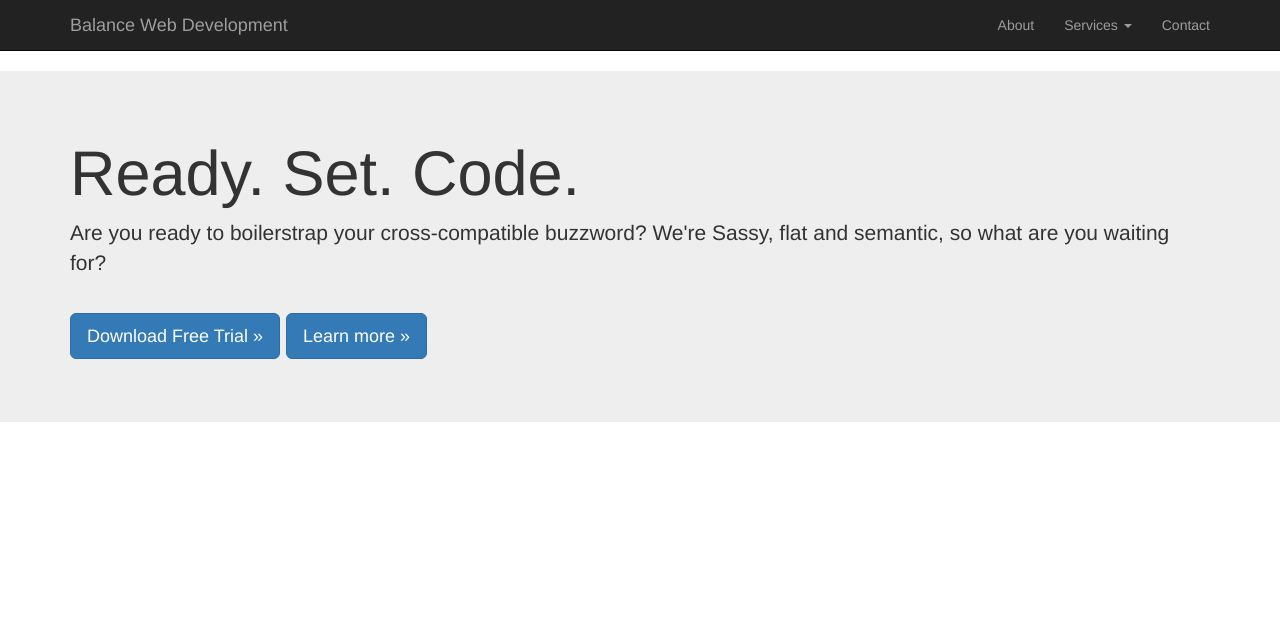
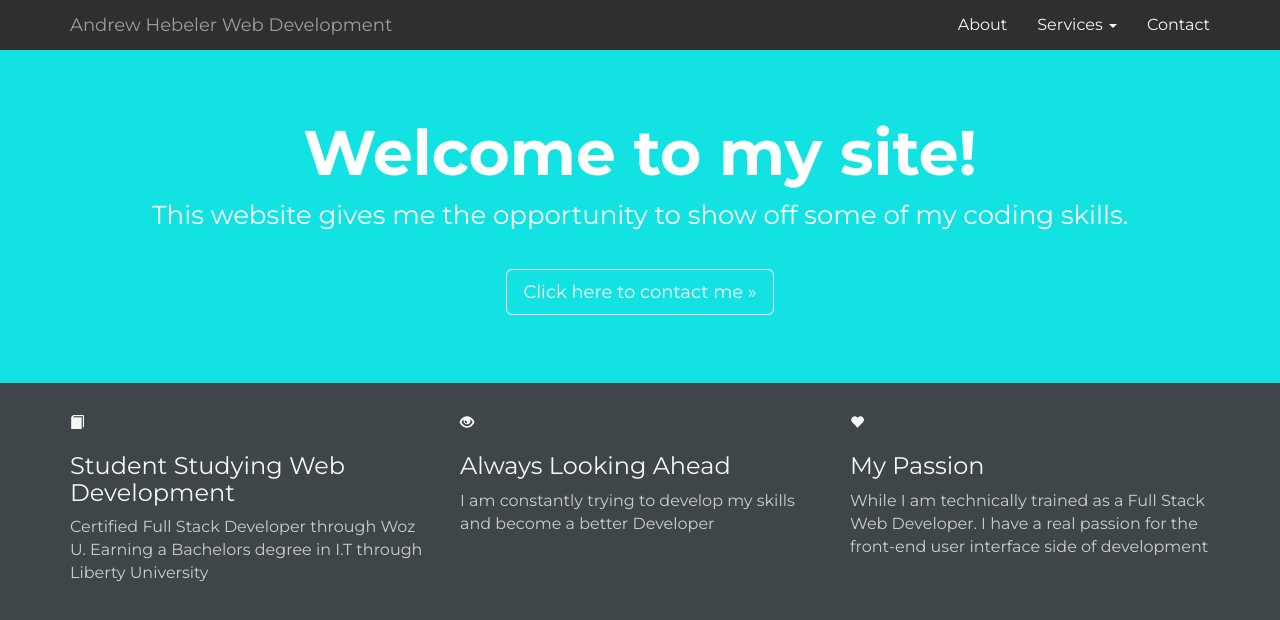
Before and after one commit to ahebeler/ahebeler.github.io, a plain HTML site: page index.html in a window 1280 px wide. Drawn offline with nearby package versions, Linux system fonts and the light colour scheme.

Commit message:
Add files via upload

```diff
--- a/index.css
+++ b/index.css
@@ -18,8 +18,15 @@ p {
     margin-bottom: 0;
 }
 
+
+/* .navbar-brand>img {
+    height: 200%;
+    padding: 0px;
+    width: 10%;
+} */
+
 .jumbotron {
-    background: #27A967;
+    background: rgb(19, 226, 226);
     color: white;
     text-align: center;
 }
@@ -46,7 +53,7 @@ p {
 }
 
 .navbar-inverse .navbar-nav li a:hover {
-    background: #27A967;
+    background: rgb(19, 226, 226);
 }
 
 .navbar-inverse .navbar-nav .dropdown-menu li a:hover {
@@ -65,7 +72,7 @@ p {
 }
 
 .btn-primary:hover {
-    color: #27A967;
+    color: rgb(19, 226, 226);
     background-color: white;
     border-color: white;
 }
--- a/index.html
+++ b/index.html
@@ -5,10 +5,18 @@
     <meta charset="utf-8">
     <meta http-equiv="X-UA-Compatible" content="IE=edge">
     <meta name="viewport" content="width=device-width, initial-scale=1">
-    <title>Bootstrap 101 Template</title>
+    <!-- The above 3 meta tags *must* come first in the head; any other head content must come *after* these tags -->
+    <title>Andrew Hebeler Web Development</title>
+
+    <!-- Bootstrap -->
     <link href="css/bootstrap.min.css" rel="stylesheet">
+    <link href="index.css" rel="stylesheet">
+    <link href='https://fonts.googleapis.com/css?family=Montserrat:400,700' rel='stylesheet' type='text/css'>
+
+    <!-- HTML5 shim and Respond.js for IE8 support of HTML5 elements and media queries -->
+    <!-- WARNING: Respond.js doesn't work if you view the page via file:// -->
     <!--[if lt IE 9]>
-      <script src="https://oss.maxcdn.com/html5shiv/3.7.2/html5shiv.min.js"></script>
+      <script src="https://oss.maxcdn.com/html5shiv/3.7.3/html5shiv.min.js"></script>
       <script src="https://oss.maxcdn.com/respond/1.4.2/respond.min.js"></script>
     <![endif]-->
 </head>
@@ -23,12 +31,12 @@
                 <span class="icon-bar"></span>
                 <span class="icon-bar"></span>
             </button>
-                <a class="navbar-brand" href="#">Balance Web Development</a>
+                <a class="navbar-brand" href="#">Andrew Hebeler Web Development</a>
             </div>
             <div class="collapse navbar-collapse" id="bs-example-navbar-collapse-1">
                 <ul class="nav navbar-nav navbar-right">
                     <li>
-                        <a href="#">About</a>
+                        <a href="about.html">About</a>
                     </li>
                     <li class="dropdown">
                         <a href="#" class="dropdown-toggle" data-toggle="dropdown" role="button" aria-haspopup="true" aria-expanded="false">Services
@@ -36,7 +44,7 @@
                     </a>
                         <ul class="dropdown-menu">
                             <li>
-                                <a href="#">Design</a>
+                                <a href="#">Follow Me</a>
                             </li>
                             <li>
                                 <a href="#">Development</a>
@@ -55,18 +63,40 @@
     </nav>
     <div class="jumbotron">
         <div class="container">
-            <h1>Ready. Set. Code.</h1>
-            <p>Are you ready to boilerstrap your cross-compatible buzzword? We're Sassy, flat and semantic, so what are you waiting for?
+            <h1>Welcome to my site!</h1>
+            <p>This website gives me the opportunity to show off some of my coding skills.
             </p>
             <br>
             <p>
-                <a class="btn btn-primary btn-lg" href="#" role="button">Download Free Trial »</a>
-                <a class="btn btn-primary btn-lg" href="#" role="button">Learn more »</a>
+                <a class="btn btn-primary btn-lg" href="#" role="button">Click here to contact me »</a>
             </p>
         </div>
     </div>
+    <div class="container">
+        <div class="row">
+            <div class="col-md-4">
+                <i class="glyphicon glyphicon-book"></i>
+                <h3>Student Studying Web Development</h3>
+                <p>Certified Full Stack Developer through Woz U. Earning a Bachelors degree in I.T through Liberty University
+                </p>
+            </div>
+            <div class="col-md-4">
+                <span class="glyphicon glyphicon-eye-open" aria-hidden="true"></span>
+                <h3>Always Looking Ahead</h3>
+                <p>I am constantly trying to develop my skills and become a better Developer</p>
+            </div>
+            <div class="col-md-4">
+                <span class="glyphicon glyphicon-heart" aria-hidden="true"></span>
+                <h3>My Passion</h3>
+                <p>While I am technically trained as a Full Stack Web Developer. I have a real passion for the front-end user interface side of development
+                </p>
+            </div>
+        </div>
+    </div>
 
-    <script src="https://ajax.googleapis.com/ajax/libs/jquery/1.11.3/jquery.min.js"></script>
+    <!-- jQuery (necessary for Bootstrap's JavaScript plugins) -->
+    <script src="https://ajax.googleapis.com/ajax/libs/jquery/1.12.4/jquery.min.js"></script>
+    <!-- Include all compiled plugins (below), or include individual files as needed -->
     <script src="js/bootstrap.min.js"></script>
 </body>
 
```
Lines whose indentation alone changed are shown as unchanged.
